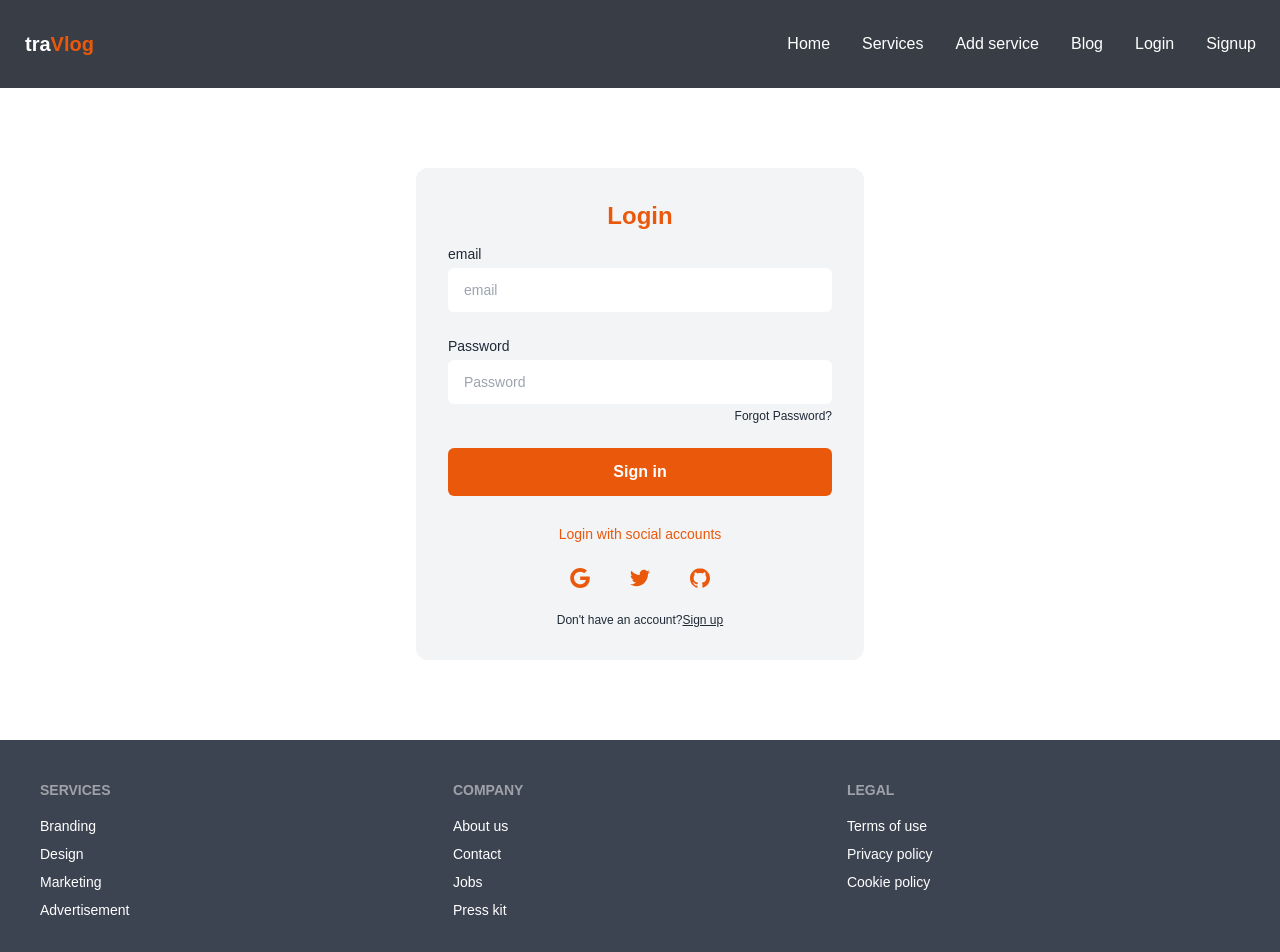
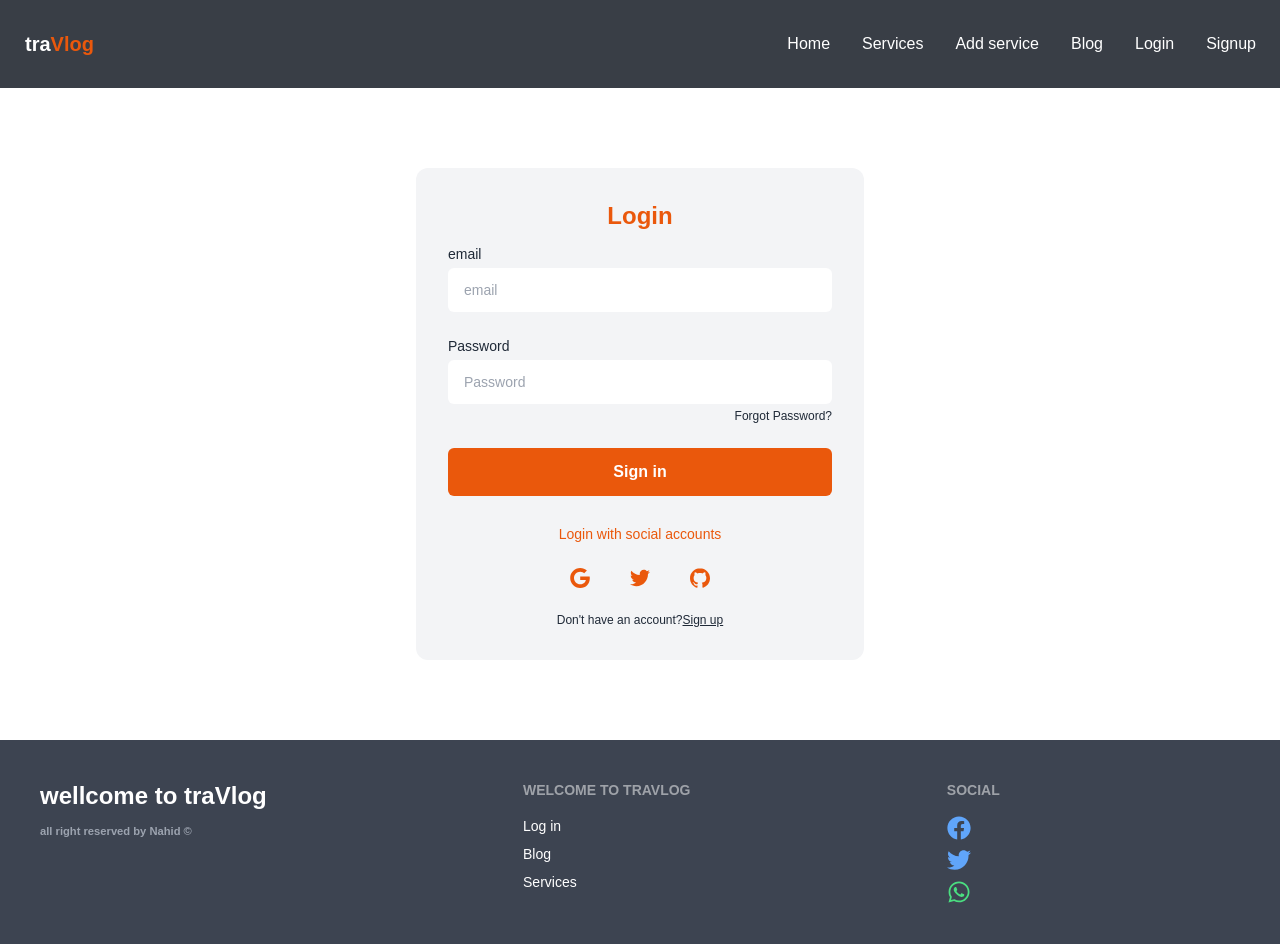
Before and after one commit to Nahid-07/Travelog-client, a React (Create React App) app: page /login in a window 1280 px wide. Shown: the top 952 px of the page. Built offline with nearby package versions, Linux system fonts and the light colour scheme; no server answers.

Commit message:
readme file added

```diff
--- a/package.json
+++ b/package.json
@@ -10,6 +10,7 @@
     "firebase": "^9.13.0",
     "react": "^18.2.0",
     "react-dom": "^18.2.0",
+    "react-icons": "^4.6.0",
     "react-photo-view": "^1.2.2",
     "react-router-dom": "^6.4.3",
     "react-scripts": "5.0.1",
--- a/src/Components/Footer/Footer.js
+++ b/src/Components/Footer/Footer.js
@@ -1,28 +1,25 @@
 import React from "react";
 import { Link } from "react-router-dom";
+import { FaFacebook, FaTwitter, FaWhatsapp } from 'react-icons/fa';
 
 const Footer = () => {
   return (
       <footer className="footer p-10 bg-neutral text-neutral-content">
-      <div>
-        <span className="footer-title">Services</span>
-        <Link className="link link-hover">Branding</Link>
-        <Link className="link link-hover">Design</Link>
-        <Link className="link link-hover">Marketing</Link>
-        <Link className="link link-hover">Advertisement</Link>
+      <div className="text-2xl font-bold">
+       wellcome to traVlog
+       <p className="text-sm text-gray-400"><small>all right reserved by Nahid &copy;</small></p>
       </div>
       <div>
-        <span className="footer-title">Company</span>
-        <Link className="link link-hover">About us</Link>
-        <Link className="link link-hover">Contact</Link>
-        <Link className="link link-hover">Jobs</Link>
-        <Link className="link link-hover">Press kit</Link>
+        <span className="footer-title">Welcome to traVlog</span>
+        <Link to='/login' className="link link-hover">Log in</Link>
+        <Link to="/blog" className="link link-hover">Blog</Link>
+        <Link to='/services' className="link link-hover">Services</Link>
       </div>
       <div>
-        <span className="footer-title">Legal</span>
-        <Link className="link link-hover">Terms of use</Link>
-        <Link className="link link-hover">Privacy policy</Link>
-        <Link className="link link-hover">Cookie policy</Link>
+        <span className="footer-title">Social</span>
+        <Link className="link link-hover text-2xl text-blue-400"><FaFacebook /></Link>
+        <Link className="link link-hover text-2xl text-blue-400"><FaTwitter/></Link>
+        <Link className="link link-hover text-2xl text-green-400"><FaWhatsapp></FaWhatsapp></Link>
       </div>
     </footer>
   );
--- a/src/Components/Login/Login.js
+++ b/src/Components/Login/Login.js
@@ -1,5 +1,5 @@
 import React, { useContext, useState  } from 'react';
-import { Link, Navigate, useLocation, } from 'react-router-dom';
+import { json, Link, Navigate, useLocation, } from 'react-router-dom';
 import { ContextProvider } from '../../Context/AuthContext';
 import useTitle from '../hook/useTitle';
 
@@ -35,9 +35,9 @@ const Login = () => {
     }
   return (
       <div className="w-full max-w-md p-8 mx-auto space-y-3 rounded-xl bg-gray-100 my-20">
-        {
+        {/* {
           user?.email && <Navigate to={from}></Navigate>
-        }
+        } */}
         <h1 className="text-2xl font-bold text-center text-orange-600">
           Login
         </h1>
--- a/src/Components/Myreviews/MyReviews.js
+++ b/src/Components/Myreviews/MyReviews.js
@@ -9,7 +9,11 @@ const MyReviews = () => {
   const [comments, setComments] = useState([]);
 
   useEffect(() => {
-    fetch(`http://localhost:5000/comments?email=${user?.email}`)
+    fetch(`http://localhost:5000/comments?email=${user?.email}`,{
+      headers:{
+        authorization : `Beerer ${localStorage.getItem('token')}`
+      }
+    })
       .then((res) => res.json())
       .then((data) => setComments(data));
   }, [user?.email]);
--- a/src/Components/ServiceDetails/ServiceDetails.js
+++ b/src/Components/ServiceDetails/ServiceDetails.js
@@ -49,7 +49,9 @@ const ServiceDetails = () => {
   useEffect(() => {
     fetch("http://localhost:5000/comments")
       .then((res) => res.json())
-      .then((data) => setComments(data));
+      .then((data) => {
+        setComments(data)
+      });
   }, [comments]);
 
 
```
Also changed, not shown: 2 other files (tests, documents, lock files or other folders).
